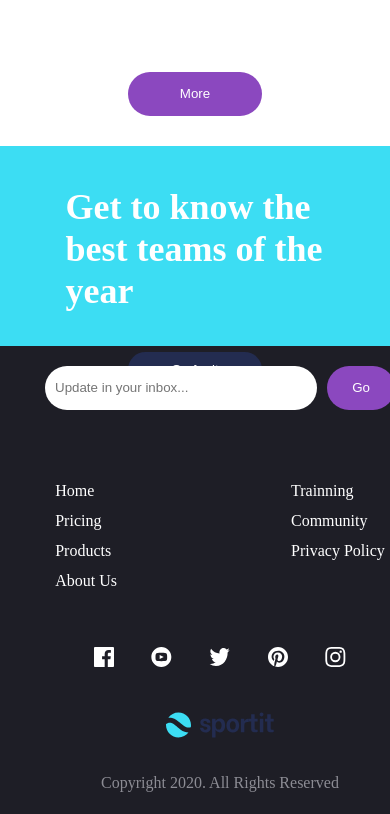
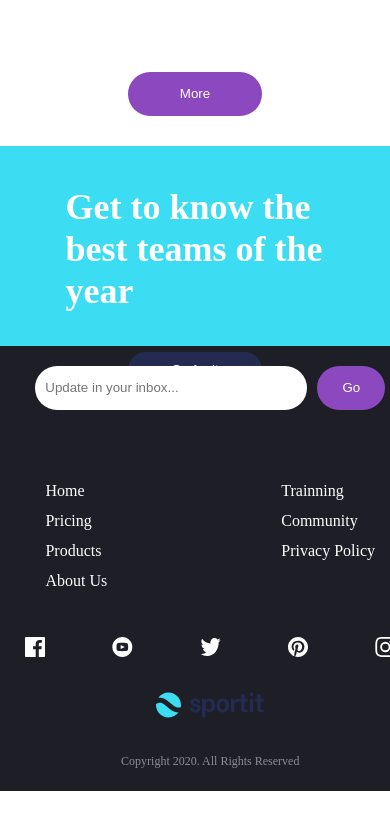
Before and after one commit to MarianaLoaiza/deliverable-one-front, a plain HTML site: page index.html in a window 390 px wide. Shown: the part 2182-2996 px from the top of the page. After the commit the page ends 2973 px from the top, so only its background shows below. Drawn offline with nearby package versions, Linux system fonts and the light colour scheme.

Commit message:
mas footer

```diff
--- a/css/styles.css
+++ b/css/styles.css
@@ -110,11 +110,9 @@ footer {
     gap: 10px;
     padding: 10px;
 }
-
 .input:valid {
     background-color: rgb(147, 240, 147);
 }
-
 .input:focus:invalid {
     background-color: rgb(240, 117, 117);
 }
@@ -123,6 +121,8 @@ footer {
     flex-direction: column;
 }
 .ftrrights {
+    font-weight: 500;
+    font-size: 0.75rem;
     order: 5;
 }
 .ftrnav {
@@ -294,13 +294,6 @@ margin-bottom: 20px;
         padding: 10px;
         gap: 10px;
     }
-    .ftrsocial {
-        width: 100%;
-        display: flex;
-        justify-content: space-around;
-        padding: 10px 50px;
-        margin: 25px;
-    }
     .ftrlogo {
         padding: 10px;
     }
@@ -310,6 +303,19 @@ margin-bottom: 20px;
         order: 0;
         align-self: auto;
     }
+    .ftrlogoysocial {
+        width: 100%;
+        margin: 0px;
+        display: flex;
+        flex-direction: column-reverse;
+        align-items: center;
+    }
+    .ftrsocial {
+        width: 95%;
+        display: flex;
+        justify-content: space-between;
+        margin: 25px;
+    }
     .input {
         width: 100%;
         gap: 10px;
```
